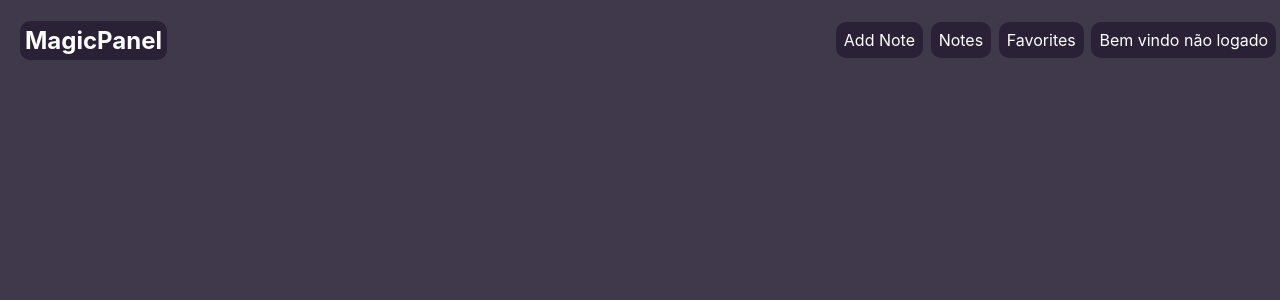
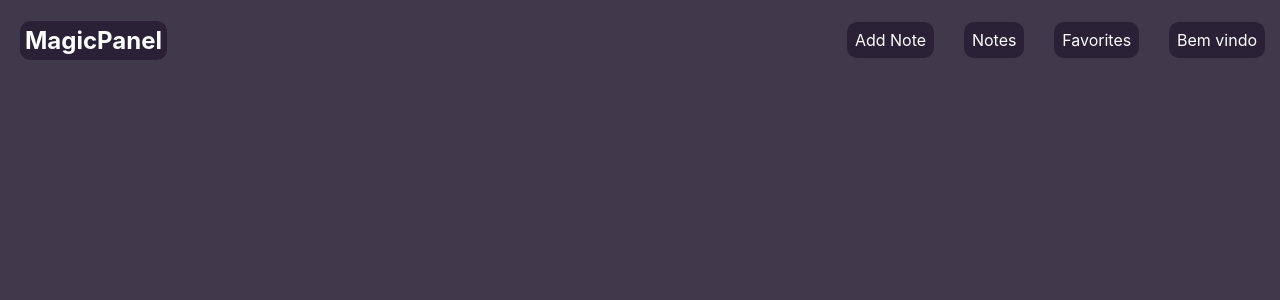
Before and after one commit to davi-souza2001/MagicPanel_Front, a Next.js app: page / in a window 1280 px wide. Shown: the top 300 px of the page. Built offline with nearby package versions, Linux system fonts and the light colour scheme; no server answers.

Commit message:
correction function getUser

```diff
--- a/src/components/Bar.tsx
+++ b/src/components/Bar.tsx
@@ -3,12 +3,14 @@ import useAuth from "../data/hook/useAuth";
 
 import styles from '../styles/Bar.module.css'
 
-interface Bar {
-    name?: String
-}
 
-export default function Bar(props: Bar) {
-    const { logout } = useAuth()
+
+export default function Bar() {
+    const { logout, user } = useAuth()
+
+    if(user){
+        console.log(user)
+    }
 
     return (
         <div className={styles.contentGeral}>
@@ -27,7 +29,7 @@ export default function Bar(props: Bar) {
                 </div>
                      {/* @ts-ignore */}
                 <div className={styles.option} onClick={logout}>
-                    <p>Bem vindo {props.name ? props.name : 'não logado'}</p>
+                    <p>Bem vindo {user ? user?.name : 'não logado'}</p>
                 </div>
             </div>
         </div>
--- a/src/data/context/AuthContext.tsx
+++ b/src/data/context/AuthContext.tsx
@@ -7,6 +7,7 @@ interface AuthContextProps {
     register: (user: User) => Promise<void>;
     login: (user: User) => Promise<void>;
     logout: (user: User) => Promise<void>;
+    user: any;
     authenticated?: Boolean;
 }
 
@@ -22,7 +23,9 @@ const AuthContext = createContext<AuthContextProps>({});
 
 export function AuthProvider(props: any) {
     const [authenticated, setAuthenticated] = useState(false)
+    const [user, setUser] = useState({})
 
+    //function get token in localstorage and search for user with same token
     useEffect(() => {
         const token = localStorage.getItem('token')
 
@@ -30,6 +33,14 @@ export function AuthProvider(props: any) {
             // @ts-ignore
             client.defaults.headers.Authorization = `Bearer ${JSON.parse(token)}`
             setAuthenticated(true)
+
+            client.get('/users/checkUser', {
+                headers: {
+                    Authorization: `Bearer ${JSON.parse(token)}`
+                }
+            }).then((res) => {
+                setUser(res.data)
+            })
         }
     }, [])
 
@@ -60,7 +71,6 @@ export function AuthProvider(props: any) {
         } catch (err) {
             console.log("Errou" + err)
         }
-
     }
 
     async function logout() {
@@ -71,8 +81,10 @@ export function AuthProvider(props: any) {
         route.push('/login')
     }
 
+
+
     return (
-        <AuthContext.Provider value={{ register, login, authenticated, logout}}>
+        <AuthContext.Provider value={{ register, login, authenticated, logout, user}}>
             {props.children}
         </AuthContext.Provider>
     )
```
Also changed, not shown: src/pages/index.tsx (+0 -24 lines).
